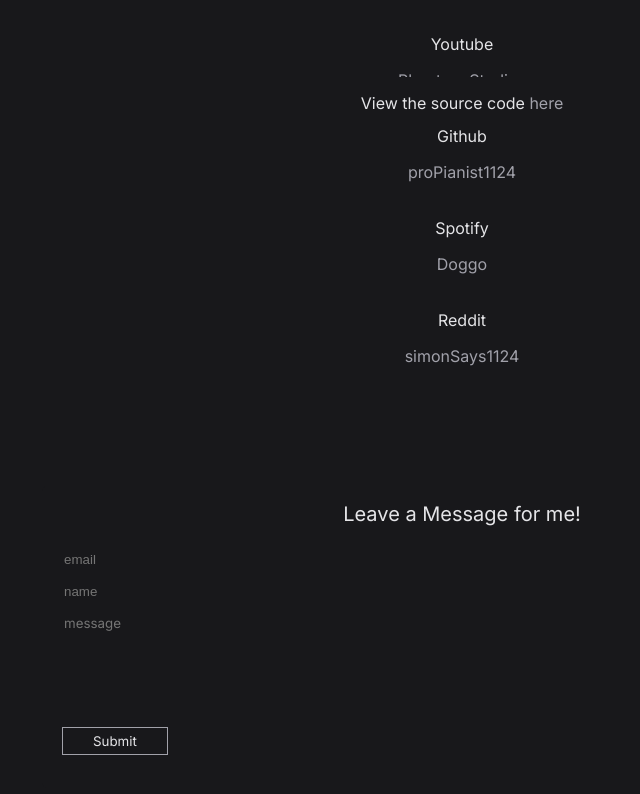
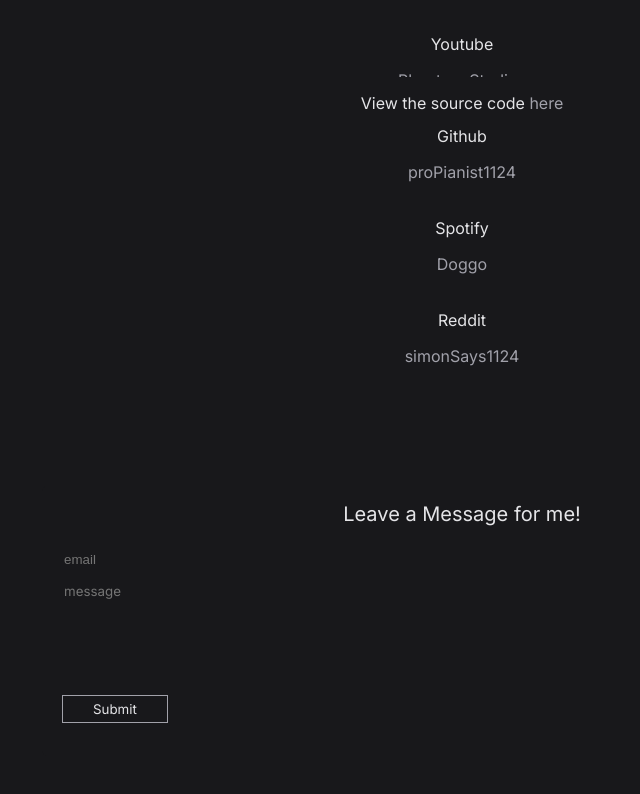
Before and after one commit to proPianist1124/proPianist1124-nextjs, a Next.js app: page /contact in a window 1280 px wide. Shown: the part 671-1465 px from the top of the page, without its empty margins (178-818 px from the left). Built offline with nearby package versions, Linux system fonts and the light colour scheme.

Commit message:
updated email endpoint

```diff
--- a/src/pages/contact.tsx
+++ b/src/pages/contact.tsx
@@ -46,12 +46,10 @@
 		<br></br><br></br>
 		<br></br><br></br>
 		<br></br><br></br>
-		<form action="/api/form" method="post">
+		<form action="https://formspree.io/f/xpzgpwpn" method="POST">
 			<p style = {{fontSize:20, textAlign:'center'}}>Leave a Message for me!</p>
 			<br></br>
 			<input type = "email" name="email" placeholder = "email" autoComplete = "off" required/>
-			<br></br><br></br>
-			<input type = "text" name="name" placeholder = "name" autoComplete = "off" required/>
 			<br></br><br></br>
 			<textarea placeholder = "message" name = "message" required></textarea>
 			<br></br><br></br>
```
